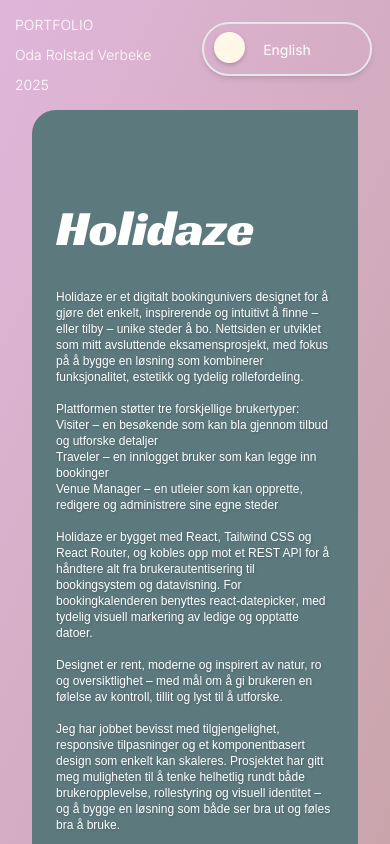
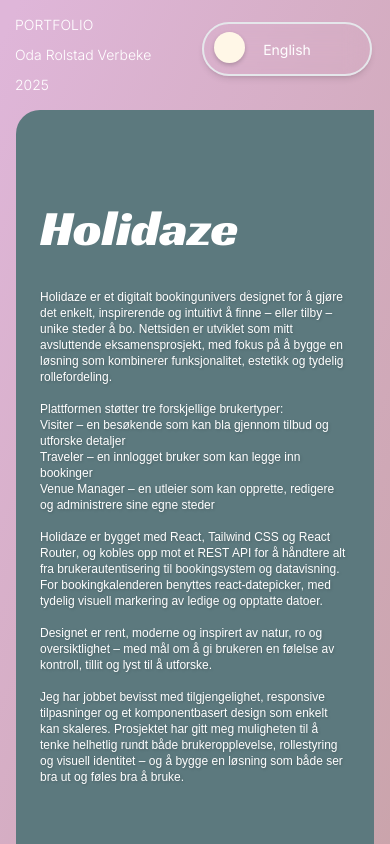
Before and after one commit to Kittypoda/Portfolio, a React (Vite) app: page /holidaze in a window 390 px wide. Shown: the top 844 px of the page. Built offline with nearby package versions, Linux system fonts and the light colour scheme; a web font is replaced by a local one.

Commit message:
small fix

```diff
--- a/src/pages/Holidaze.jsx
+++ b/src/pages/Holidaze.jsx
@@ -9,7 +9,7 @@ function Holidaze({ language }) {
   const [copied, setCopied] = useState(false);
 
   return (
-    <main className=" mx-8">
+    <main className=" mx-4 md:mx-8">
       <section className="relative rounded-3xl rounded-tr-none overflow-hidden min-h-[850px] text-white">
         {/* Bakgrunnsbilde med zoom */}
         <div className="absolute inset-0 w-[100%] lg:-translate-x-1/2 lg:animate-float-x ">
@@ -180,7 +180,7 @@ function Holidaze({ language }) {
           )}
         </p>
       </section>
-      <section className="bg-[#CED6D5] py-6 md:py-20 rounded-3xl">
+      <section className="bg-[#CED6D5] py-10 md:py-20 rounded-3xl">
         <div>
           <img
             src={holidazeUi}
```
